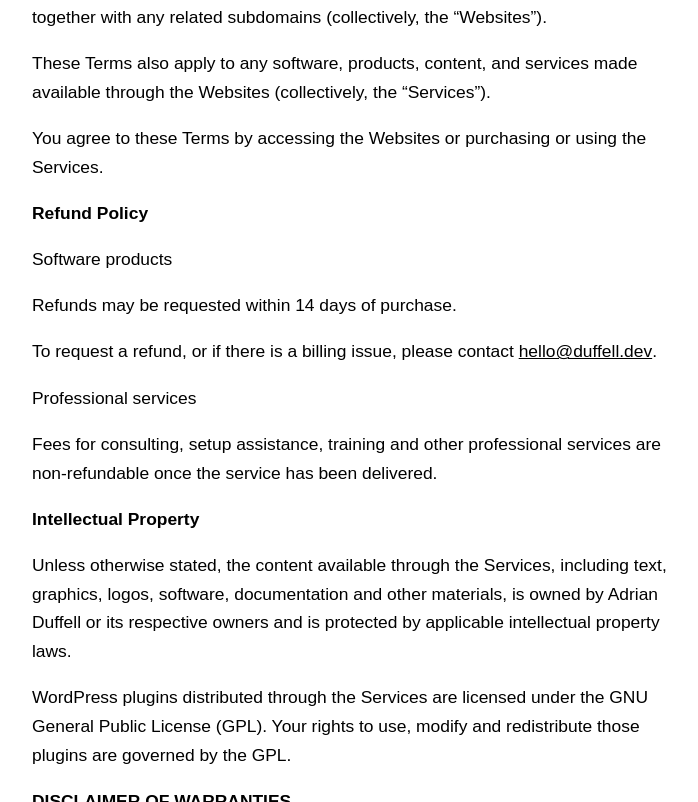
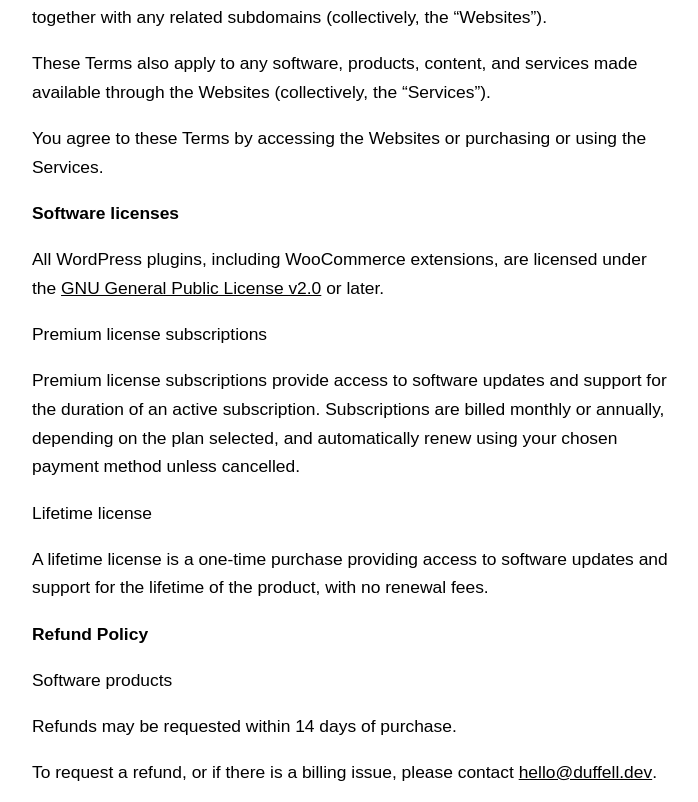
Before and after one commit to adrianduffell/adrianduffell.github.io, a plain HTML site: page tos.html in a window 1280 px wide. Shown: the part 440-1242 px from the top of the page, without its empty margins (288-986 px from the left). Drawn offline with Linux system fonts and the light colour scheme.

Commit message:
Add software license t&cs

```diff
--- a/tos.html
+++ b/tos.html
@@ -81,6 +81,19 @@
 
     <p>You agree to these Terms by accessing the Websites or purchasing or using the Services.</p>
 
+    <h2>Software licenses</h2>
+
+    <p>All WordPress plugins, including WooCommerce extensions, are licensed under the <a href="https://www.gnu.org/licenses/gpl-2.0.html">GNU General Public License v2.0</a> or later.</p>
+
+    <h3>Premium license subscriptions</h3>
+
+    <p>Premium license subscriptions provide access to software updates and support for the duration of an active subscription. Subscriptions are billed monthly or annually, depending on the plan selected, and automatically renew using your chosen payment method unless cancelled.</p>
+
+    <h3>Lifetime license</h3>
+
+    <p>A lifetime license is a one-time purchase providing access to software updates and support for the lifetime of the
+    product, with no renewal fees.</p>
+
     <h2>Refund Policy</h2>
 
     <h3>Software products</h3>
```
